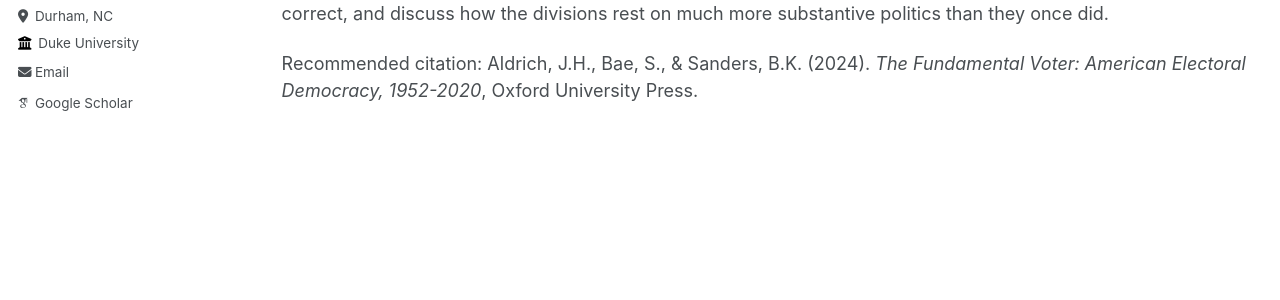
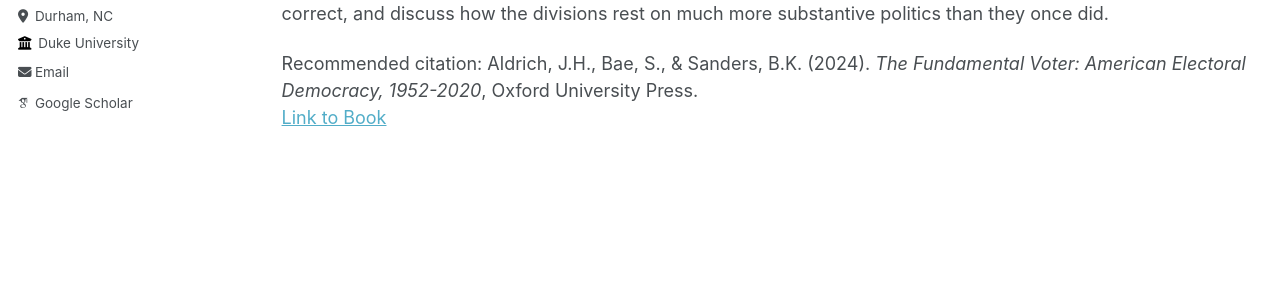
Before and after one commit to suhyenbae/suhyenbae.github.io, a Jekyll site: the page built from _pages/publications.md, in a window 1280 px wide and 932 px high. Shown: the part 370-670 px from the top of the window. Built offline with Jekyll 4.4.1, drawn with Linux system fonts in a browser that asks for light colours; some web fonts are replaced.

Commit message:
Update archive-single.html

```diff
--- a/_includes/archive-single.html
+++ b/_includes/archive-single.html
@@ -52,7 +52,15 @@
     <p class="archive__item-excerpt" itemprop="description"><p>{{ post.excerpt | markdownify | remove: '<p>' | remove: '</p>' }}<strong><a href="{{ base_path }}{{ post.url }}" rel="permalink"> Read more</a></strong></p></p>
     {% endif %}
 
-    {% if post.citation and post.paperurl and post.slidesurl %}
+   {% if post.citation and post.paperurl and post.slidesurl and post.book %}
+  <p>Recommended citation: {{ post.citation }}<br /><a href="{{ post.paperurl }}">Download Paper</a> | <a href="{{ post.slidesurl }}">Download Slides</a> | <a href="{{ post.book }}">Link to Book</a></p>
+{% elsif post.citation and post.paperurl and post.book %}
+  <p>Recommended citation: {{ post.citation }}<br /><a href="{{ post.paperurl }}">Download Paper</a> | <a href="{{ post.book }}">Link to Book</a></p>
+{% elsif post.citation and post.slidesurl and post.book %}
+  <p>Recommended citation: {{ post.citation }}<br /><a href="{{ post.slidesurl }}">Download Slides</a> | <a href="{{ post.book }}">Link to Book</a></p>
+{% elsif post.citation and post.book %}
+  <p>Recommended citation: {{ post.citation }}<br /><a href="{{ post.book }}">Link to Book</a></p>
+{% elsif post.citation and post.paperurl and post.slidesurl %}
   <p>Recommended citation: {{ post.citation }}<br /><a href="{{ post.paperurl }}">Download Paper</a> | <a href="{{ post.slidesurl }}">Download Slides</a></p>
 {% elsif post.citation and post.paperurl %}
   <p>Recommended citation: {{ post.citation }}<br /><a href="{{ post.paperurl }}">Download Paper</a></p>
@@ -60,13 +68,22 @@
   <p>Recommended citation: {{ post.citation }}<br /><a href="{{ post.slidesurl }}">Download Slides</a></p>
 {% elsif post.citation %}
   <p>Recommended citation: {{ post.citation }}</p>
+{% elsif post.paperurl and post.slidesurl and post.book %}
+  <p><a href="{{ post.paperurl }}">Download Paper</a> | <a href="{{ post.slidesurl }}">Download Slides</a> | <a href="{{ post.book }}">Link to Book</a></p>
+{% elsif post.paperurl and post.book %}
+  <p><a href="{{ post.paperurl }}">Download Paper</a> | <a href="{{ post.book }}">Link to Book</a></p>
+{% elsif post.slidesurl and post.book %}
+  <p><a href="{{ post.slidesurl }}">Download Slides</a> | <a href="{{ post.book }}">Link to Book</a></p>
+{% elsif post.paperurl and post.slidesurl %}
+  <p><a href="{{ post.paperurl }}">Download Paper</a> | <a href="{{ post.slidesurl }}">Download Slides</a></p>
 {% elsif post.paperurl %}
-      <p><a href=" {{ post.paperurl }} ">Download Paper</a></p>
+  <p><a href="{{ post.paperurl }}">Download Paper</a></p>
 {% elsif post.slidesurl %}
-      <p>Download <a href="{{ post.slidesurl }}">Download Slides</a></p></p>
+  <p><a href="{{ post.slidesurl }}">Download Slides</a></p>
 {% elsif post.book %}
   <p><a href="{{ post.book }}">Link to Book</a></p>
 {% endif %}
 
+
   </article>
 </div>
```
Lines whose indentation alone changed are shown as unchanged.
